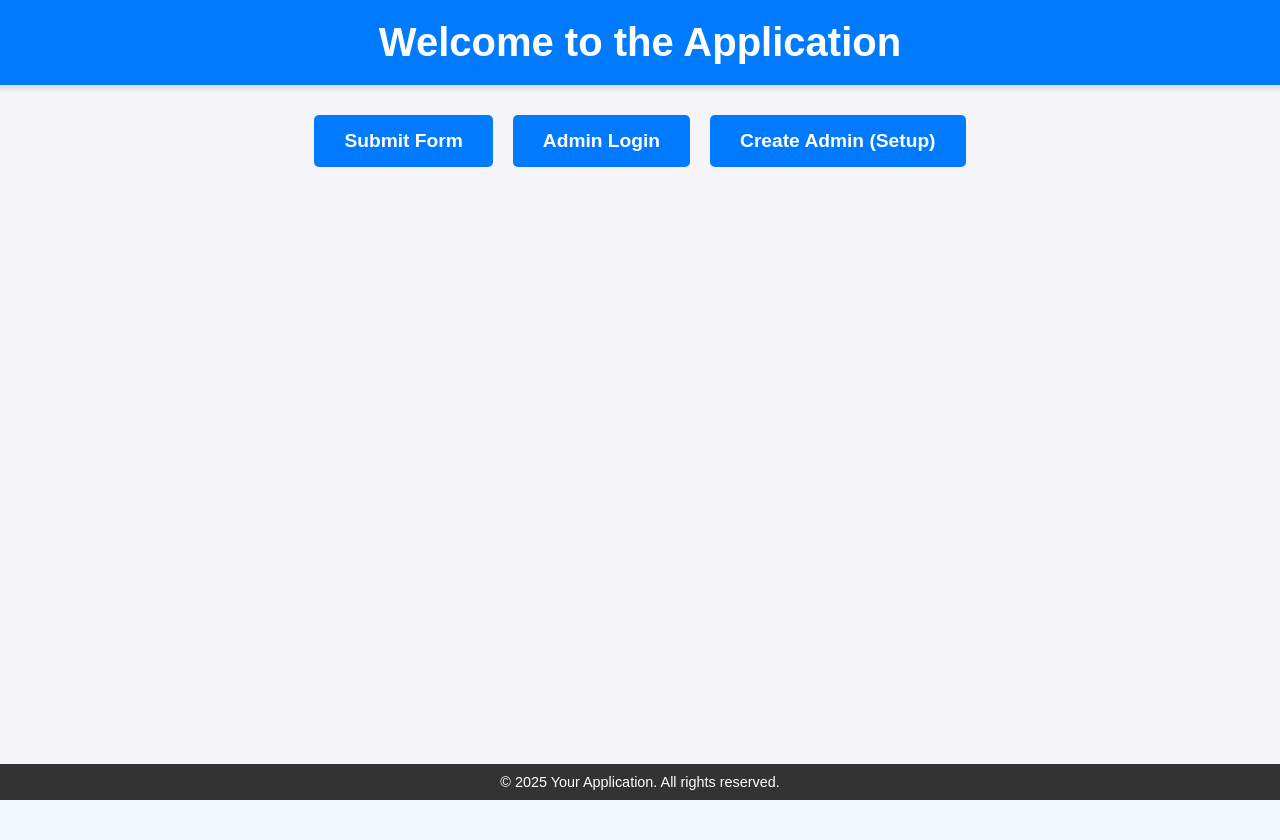
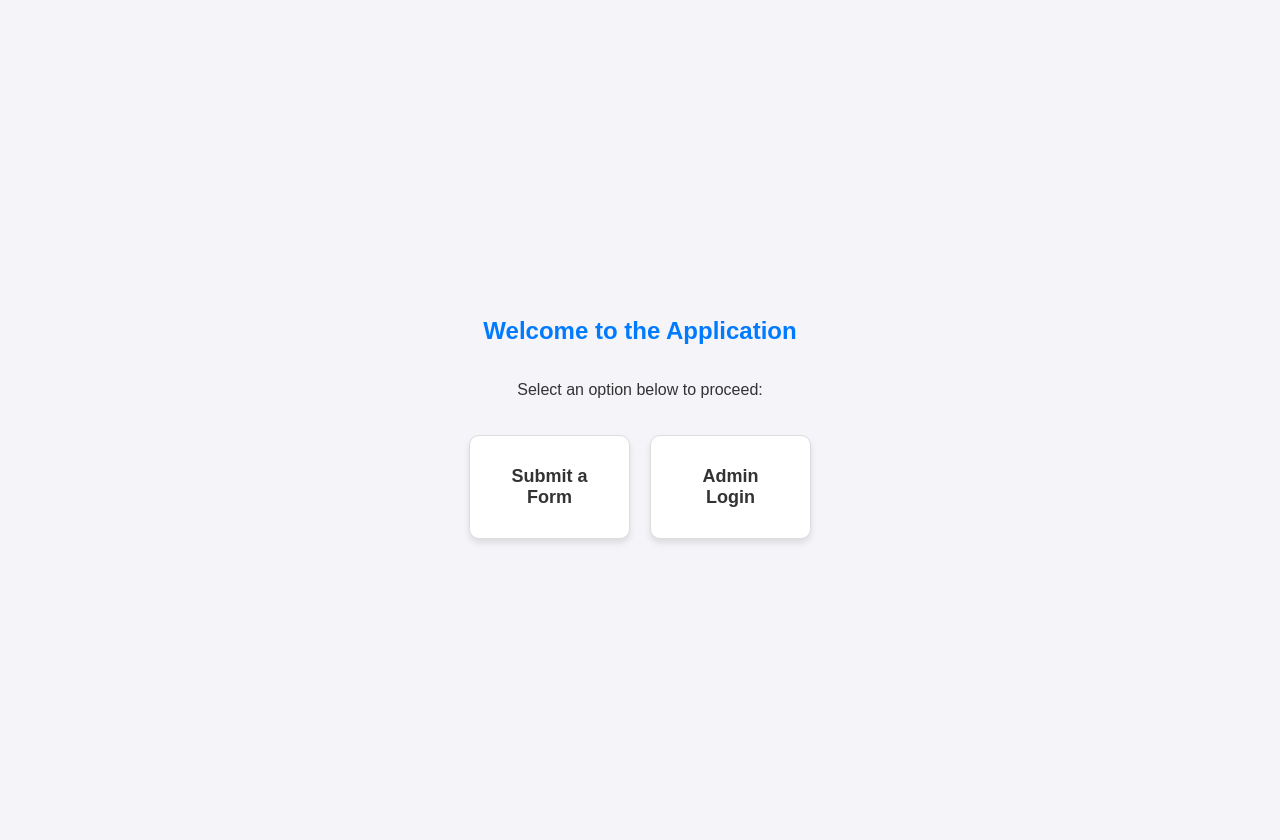
Before and after one commit to yahelihol/forms, a Flask app: page / in a window 1280 px wide. Before the commit the page ends 800 px from the top, so only its background shows below. Run offline with Flask 2, Linux system fonts and the light colour scheme.

Commit message:
changed design

```diff
--- a/forms/app.py
+++ b/forms/app.py
@@ -119,25 +119,38 @@ def login():
 @app.route("/submissions")
 def view_submissions():
     if "admin" not in session:
-        flash("Unauthorized access. Please log in.")
+        flash("Unauthorized access. Please log in.", "error")
         return redirect(url_for("login"))
+
     data = []
+    csv_file_path = "submissions.csv"
+
+    if not os.path.exists(csv_file_path):
+        flash("No submissions found.", "warning")
+        return redirect(url_for("form"))
+
     try:
-        with open("submissions.csv", mode="r") as file:
+        with open(csv_file_path, mode="r") as file:
             reader = csv.reader(file)
             data = list(reader)
-    except FileNotFoundError:
-        flash("No submissions found.")
+            if not data:
+                flash("No data available in submissions.", "info")
+                return redirect(url_for("form"))
+    except Exception as e:
+        app.logger.error(f"Error reading submissions: {e}")
+        flash("An error occurred while retrieving submissions.", "error")
         return redirect(url_for("form"))
+
     return render_template("submissions.html", submissions=data)
 
 
 # Logout route
 @app.route("/logout")
 def logout():
-    session.pop("admin", None)
-    flash("You have been logged out.")
+    session.pop("admin", None)  # Remove admin session
+    flash("You have been logged out.", "info")  # Show message only on logout
     return redirect(url_for("login"))
+
 
 
 if __name__ == "__main__":
--- a/forms/static/style.css
+++ b/forms/static/style.css
@@ -1,30 +1,92 @@
+/* General Page Styles */
 body {
     font-family: Arial, sans-serif;
-    margin: 20px;
+    margin: 0;
+    padding: 0;
+    background-color: #f4f4f9;
+    color: #333;
+    display: flex;
+    justify-content: center;
+    align-items: center;
+    min-height: 100vh;
 }
 
-h1 {
-    text-align: center;
+/* Form & Card Container Styles */
+.card, .form-container {
+    background: #fff;
+    border: 1px solid #ddd;
+    border-radius: 10px;
+    box-shadow: 0 4px 6px rgba(0, 0, 0, 0.1);
+    padding: 30px;
+    width: 90%;
+    max-width: 500px;
 }
 
-form {
-    width: 300px;
-    margin: 0 auto;
+/* Heading Styles */
+h1 {
+    font-size: 24px;
+    text-align: center;
+    color: #007BFF;
+    margin-bottom: 20px;
 }
 
-input, textarea, button {
+/* Input and Textarea Styles */
+input, textarea {
     width: 100%;
-    margin-bottom: 10px;
     padding: 10px;
+    margin-bottom: 15px;
+    border: 1px solid #ccc;
+    border-radius: 5px;
+    font-size: 16px;
 }
 
+textarea {
+    resize: none;
+}
+
+/* Button Styles */
 button {
+    width: 100%;
+    padding: 10px;
     background-color: #007BFF;
     color: white;
     border: none;
+    border-radius: 5px;
+    font-size: 18px;
     cursor: pointer;
+    transition: background-color 0.3s;
 }
 
 button:hover {
     background-color: #0056b3;
 }
+
+/* Navigation Card Styles */
+.card-container {
+    display: grid;
+    grid-template-columns: repeat(auto-fit, minmax(250px, 1fr));
+    gap: 20px;
+    width: 90%;
+    max-width: 1000px;
+}
+
+.card {
+    text-align: center;
+    transition: transform 0.3s, box-shadow 0.3s;
+}
+
+.card:hover {
+    transform: translateY(-5px);
+    box-shadow: 0 8px 15px rgba(0, 0, 0, 0.15);
+}
+
+.card a {
+    text-decoration: none;
+    color: #333;
+    font-size: 18px;
+    font-weight: bold;
+}
+
+.card a:hover {
+    color: #007BFF;
+}
--- a/forms/submissions.csv
+++ b/forms/submissions.csv
@@ -1 +1,2 @@
 yaheli hol,yaheli.hol@gmail.com,"hello, test"
+James doe,james.doe@gmail.com,:)
--- a/forms/templates/main.html
+++ b/forms/templates/main.html
@@ -3,92 +3,56 @@
 <head>
     <meta charset="UTF-8">
     <meta name="viewport" content="width=device-width, initial-scale=1.0">
-    <title>Welcome to the Application</title>
+    <title>Main Page</title>
+    <link rel="stylesheet" href="/static/style.css">
     <style>
-        body {
-            font-family: Arial, sans-serif;
-            margin: 0;
-            padding: 0;
-            background-color: #f4f4f9;
-            color: #333;
+        /* Additional styles specific to the main page */
+        .main-container {
             display: flex;
             flex-direction: column;
+            justify-content: center;
             align-items: center;
+            min-height: 100vh;
+            text-align: center;
+            padding: 20px;
         }
-
-        header {
-            background-color: #007BFF;
-            color: white;
-            padding: 20px;
-            width: 100%;
-            text-align: center;
-            box-shadow: 0 4px 6px rgba(0, 0, 0, 0.1);
-        }
-
-        header h1 {
-            margin: 0;
-            font-size: 2.5rem;
-        }
-
-        nav {
-            margin-top: 30px;
+        .card-container {
             display: flex;
+            gap: 20px;
             flex-wrap: wrap;
             justify-content: center;
-            gap: 20px;
+            max-width: 800px;
+            margin: 20px auto 0;
         }
-
-        nav a {
-            text-decoration: none;
-            color: white;
-            background-color: #007BFF;
-            padding: 15px 30px;
-            border-radius: 5px;
-            font-size: 1.2rem;
-            font-weight: bold;
-            transition: background-color 0.3s ease;
+        .card {
+            flex: 1 1 calc(33% - 20px); /* Adjust cards to fit evenly in a row */
+            max-width: 250px;
+            text-align: center;
         }
-
-        nav a:hover {
-            background-color: #0056b3;
-        }
-
-        footer {
-            margin-top: 50px;
-            padding: 10px;
-            background-color: #333;
-            color: white;
-            width: 100%;
-            text-align: center;
-            position: absolute;
-            bottom: 0;
-        }
-
-        footer p {
-            margin: 0;
-            font-size: 0.9rem;
+        @media (max-width: 768px) {
+            .card {
+                flex: 1 1 100%; /* Stack cards on smaller screens */
+            }
         }
     </style>
 </head>
 <body>
-    <header>
+    <div class="main-container">
         <h1>Welcome to the Application</h1>
-    </header>
-
-    <nav>
-        <a href="/form">Submit Form</a>
-        <a href="/login">Admin Login</a>
-        {% if "admin" in session %}
-            <a href="/submissions">View Submissions</a>
-            <a href="/logout">Logout</a>
-        {% endif %}
-        {% if "admin" not in session %}
-            <a href="/create-admin">Create Admin (Setup)</a>
-        {% endif %}
-    </nav>
-
-    <footer>
-        <p>&copy; 2025 Your Application. All rights reserved.</p>
-    </footer>
+        <p>Select an option below to proceed:</p>
+        <div class="card-container">
+            <div class="card">
+                <a href="/form">Submit a Form</a>
+            </div>
+            <div class="card">
+                <a href="/login">Admin Login</a>
+            </div>
+            {% if "admin" in session %}
+                <div class="card">
+                    <a href="/submissions">View Submissions</a>
+                </div>
+            {% endif %}
+        </div>
+    </div>
 </body>
 </html>
```
Also changed, not shown: forms/templates/form.html (+16 -10 lines), forms/templates/login.html (+11 -17 lines), forms/templates/submissions.html (+20 -3 lines).
